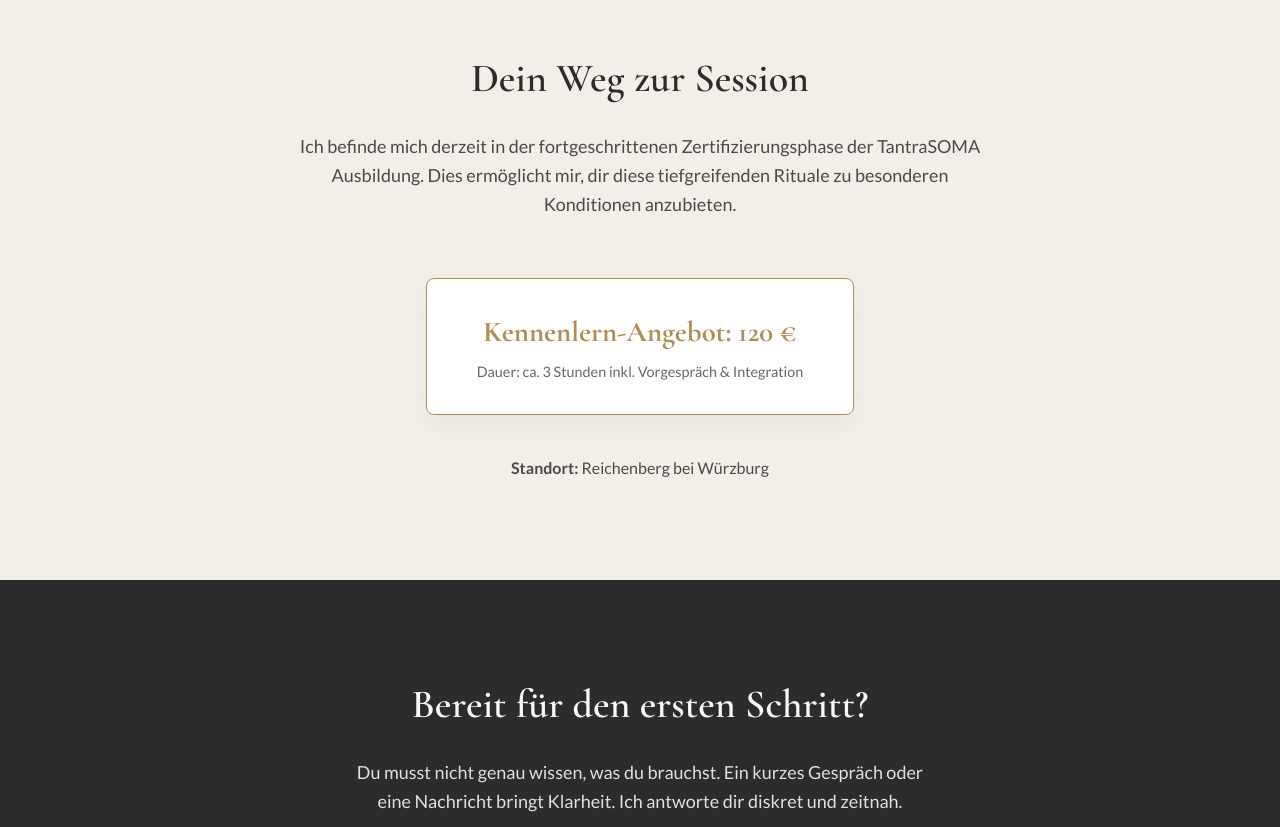
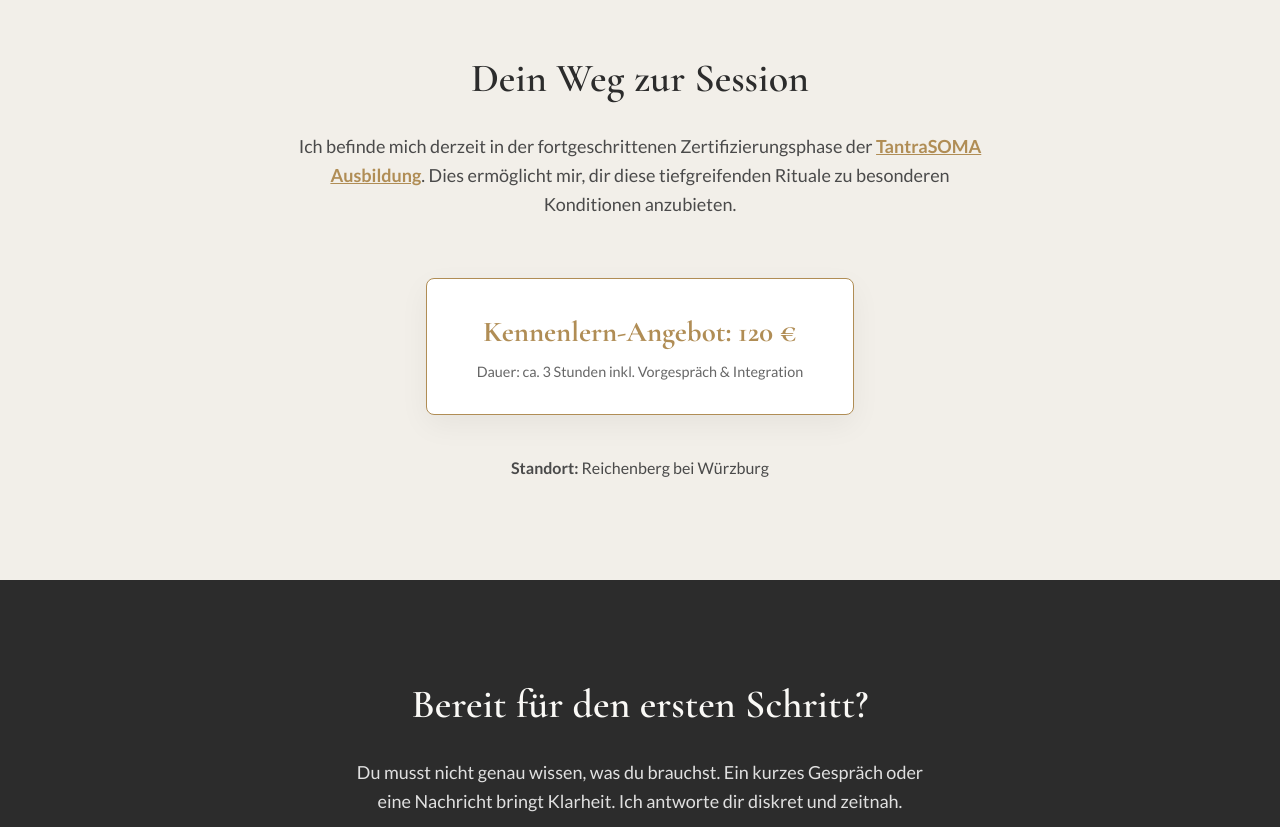
Before and after one commit to altibo/tantrasoma.altibo.de, a plain HTML site: page index.html in a window 1280 px wide. Shown: the part 4360-5187 px from the top of the page. Drawn offline with nearby package versions, Linux system fonts and the light colour scheme.

Commit message:
tantrasoma website hinzugefügt

```diff
--- a/index.html
+++ b/index.html
@@ -515,7 +515,7 @@
         <div class="container">
             <h2>Dein Weg zur Session</h2>
             <p style="max-width: 700px; margin: 0 auto 30px auto;">
-                Ich befinde mich derzeit in der fortgeschrittenen Zertifizierungsphase der TantraSOMA Ausbildung. Dies ermöglicht mir, dir diese tiefgreifenden Rituale zu besonderen Konditionen anzubieten.
+                Ich befinde mich derzeit in der fortgeschrittenen Zertifizierungsphase der <a href="https://www.tantrabyfreya.com/professional-tantra-massage-training-tantrasoma-2026-27/" target="_blank" style="color: var(--primary); text-decoration: underline; font-weight: 600;">TantraSOMA Ausbildung</a>. Dies ermöglicht mir, dir diese tiefgreifenden Rituale zu besonderen Konditionen anzubieten.
             </p>
 
             <div class="price-box">
```
